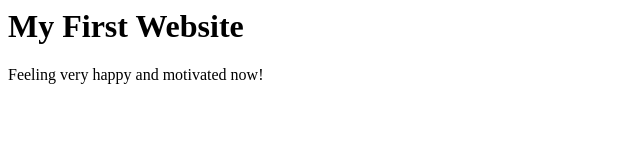
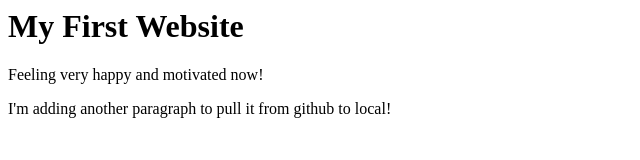
Before and after one commit to eshansaif/my-first-website, a plain HTML site: page index.html in a window 1280 px wide. Shown: the whole page, without its empty margins (0-640 px from the left). Drawn offline with Linux system fonts and the light colour scheme.

Commit message:
practicing pull command

```diff
--- a/index.html
+++ b/index.html
@@ -1,2 +1,3 @@
 <h1>My First Website</h1>
 <p>Feeling very happy and motivated now!</p>
+<p>I'm adding another paragraph to pull it from github to local!</p>
```
